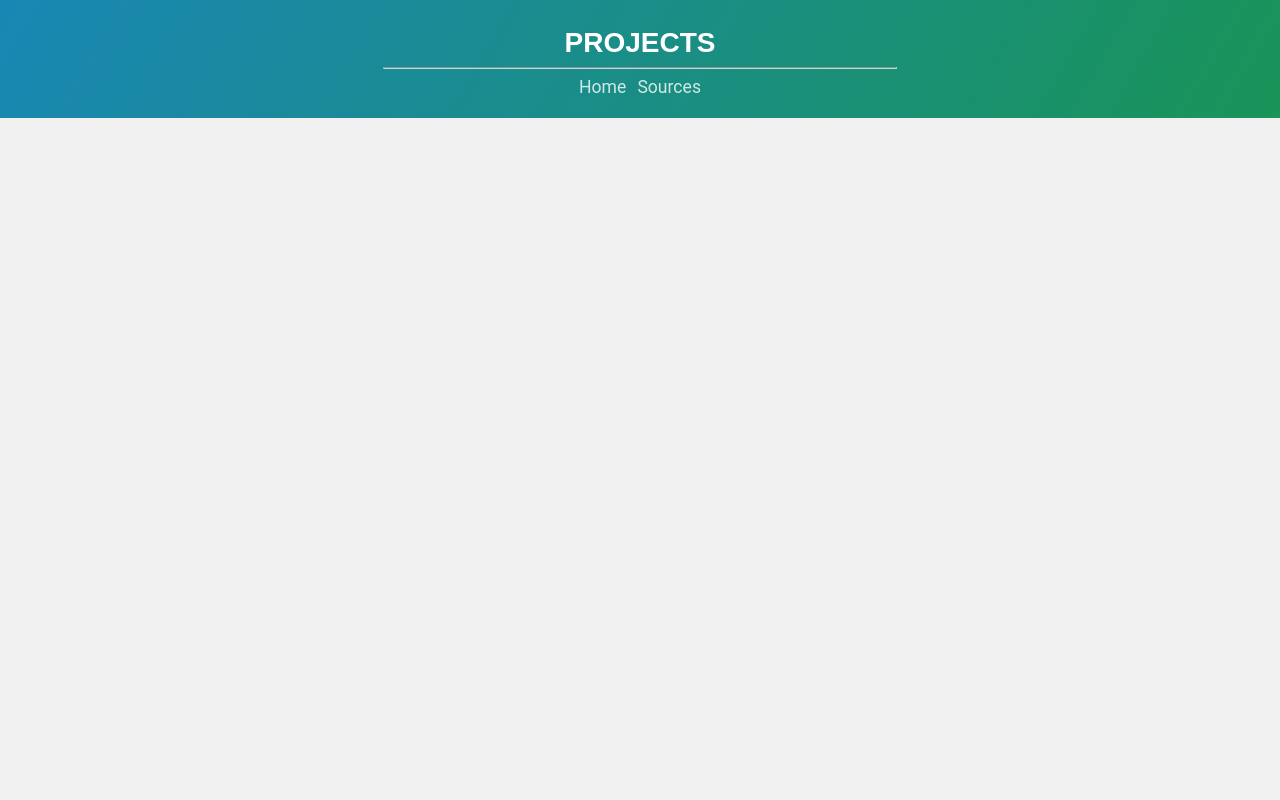
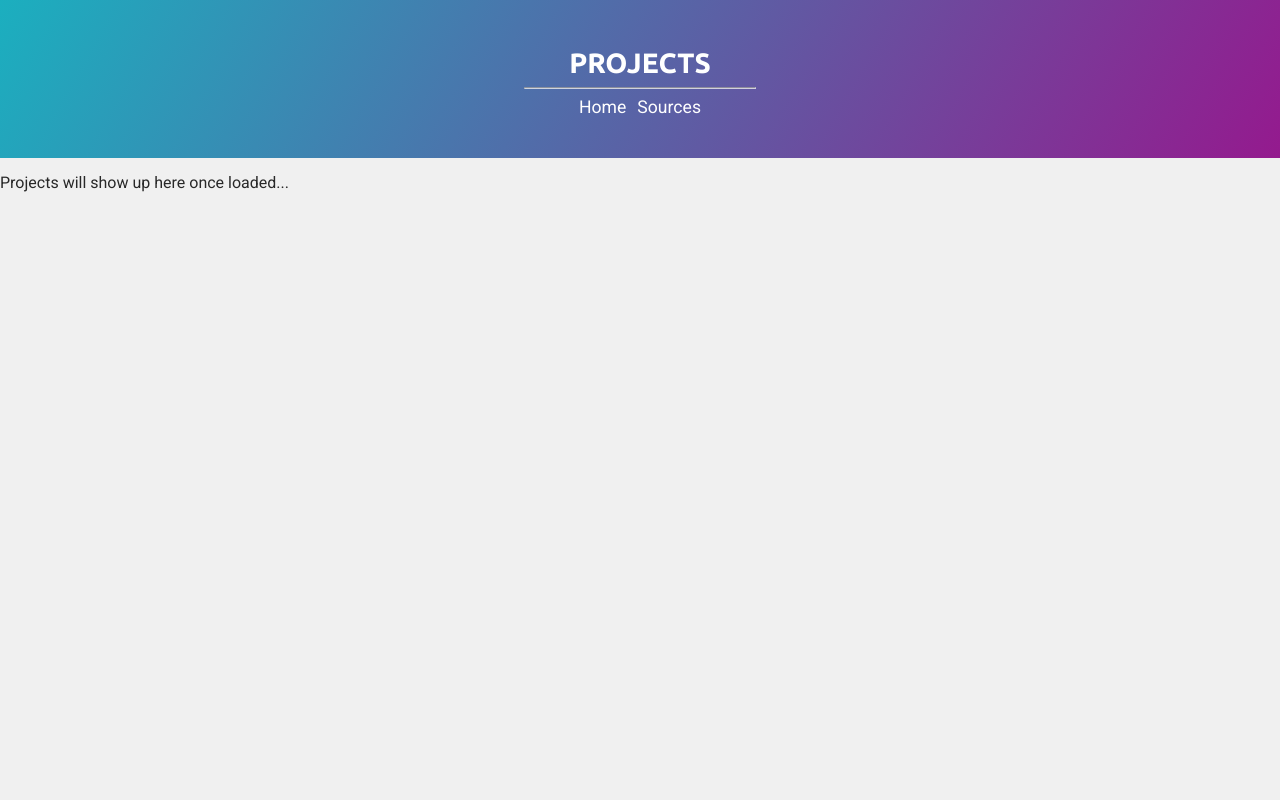
Before and after one commit to BrendonButler/web-portfolio, a PHP site: page / in a window 1280 px wide. Run offline with PHP 8.4, Linux system fonts and the light colour scheme; data that the repository does not hold is empty; some libraries are stand-ins or nearby versions.

Commit message:
converting index to html and mass cleanup

```diff
--- a/code/index.php
+++ b/code/index.html
@@ -1,10 +1,5 @@
 <!DOCTYPE html>
-<html>
-  <?php
-    $str = file_get_contents('http://code.sparkzz.net/res/data.json');
-
-    $json = json_decode($str, true); // decode the JSON into an associative array
-  ?>
+<html lang="en">
   <head>
     <title>Code | Brendon Butler</title>
 
@@ -17,7 +12,7 @@
     <meta name='copyright' content='Brendon Butler'>
     <meta name='language' content='EN'>
     <meta name='robots' content='index, follow'>
-    <meta name='revised' content='Wednesday, February 22nd, 2017, 6:52 pm'>
+    <meta name='revised' content='Saturday, February 11nd, 2023, 11:45 pm'>
     <meta name='author' content='Brendon Butler, contact@sparkzz.net'>
     <meta name='reply-to' content='contact@sparkzz.net'>
     <meta name='owner' content='Brendon Butler'>
@@ -30,8 +25,8 @@
     <meta name='apple-touch-fullscreen' content='yes'>
     <meta name='apple-mobile-web-app-status-bar-style' content='black'>
     <meta name='format-detection' content='telephone=no'>
-    <meta name='application-name' content='Brendon Butler' />
-    <meta name='msapplication-TileColor' content='#339966' />
+    <meta name='application-name' content='Brendon Butler'>
+    <meta name='msapplication-TileColor' content='#339966'>
     <meta name='viewport' content='width=device-width, initial-scale=1.0'>
 
     <script type='application/ld+json'>{"@content":"http://schema.org/","@type":"ItemList","itemListElement":["ModestAPI","Visionless"],"itemListOrder":"http://schema.org/ItemListOrderAscending","numberOfItems":2,"name":"Brendon Butler's Projects","image":"http://code.sparkzz.net/img/modestapi.png"}</script>
@@ -40,26 +35,17 @@
     <header>
       <h1>Projects</h1>
       <hr>
-      <ul>
-        <li><a href='http://www.sparkzz.net/'>Home</a></li>
-        <li><a href='http://www.github.com/BrendonButler'>Sources</a></li>
-      </ul>
+      <nav>
+        <ul>
+          <li><a href='http://www.sparkzz.net/'>Home</a></li>
+          <li><a href='http://www.github.com/BrendonButler'>Sources</a></li>
+        </ul>
+      </nav>
     </header>
-    <?php
-      foreach ($json as $project => $proj_data) {
-          echo '<section class=\'project\'>';
-          echo '<div class=\'img-left\'>';
-          echo '<a href=\''.$project.'/\'><img src=\'../img/'.$project.'-small.png\' alt=\''.$proj_data['human_name'].' logo\'></a>';
-          echo '</div>';
-          echo '<div class=\'desc\'>';
-          echo '<h2><a href=\''.$project.'/\'>'.$proj_data['human_name'].'</a></h2>';
-
-          $desc = explode(".", $proj_data['description']);
-
-          echo '<p>'.$desc[0].'.</p>';
-          echo '</div>';
-          echo '</section>';
-      }
-    ?>
+    <main>
+      <section>
+        <p>Projects will show up here once loaded...</p>
+      </section>
+    </main>
   </body>
 </html>
--- a/code/styles/code.css
+++ b/code/styles/code.css
@@ -1,33 +1,16 @@
 /* fonts */
-/* @import url(https://fonts.googleapis.com/css?family=Ubuntu:400,700|Roboto:400,300); */
+@import url(https://fonts.googleapis.com/css?family=Ubuntu:400,700|Roboto:400,300);
 
 /*
 * general
 */
 
-html, body {
-  min-width: 260px;
-  max-width: 100%;
-  width: 100%;
-  height: 100%;
+body {
   margin: 0;
-  padding: 0;
-  overflow-x: hidden;
-  background: rgb(240, 240, 240);
-  color: rgb(40, 40, 40);
-}
-
-.left {
-  float: left;
-}
-
-.center {
-  width: auto;
-  margin: auto;
-}
-
-.right {
-  float: right;
+  min-width: 400px;
+  background: #F0F0F0;
+  font-family: 'Roboto', sans-serif;
+  color: #282828;
 }
 
 
@@ -37,14 +20,9 @@ html, body {
 
 header {
   width: 80%;
-  padding: 20px 10%;
-  background: rgb(180, 180, 180);
-  background-image: linear-gradient(
-    120deg,
-    rgb(25, 135, 180),
-    rgb(26, 148, 88)
-  );
-  color: rgb(255, 255, 255);
+  padding: clamp(20px, 8vw, 40px) 10%;
+  background: #B4B4B4 linear-gradient(120deg, #1BAFBF, #941A8E);
+  color: #FFFFFF;
 }
 
 header h1 {
@@ -56,36 +34,33 @@ header h1 {
   text-transform: uppercase;
 }
 
-header ul {
+nav ul {
   margin: 0;
-  width: 100%;
   padding: 0;
   text-align: center;
   list-style-type: none;
-  overflow: hidden;
 }
 
-header li {
+nav li {
   display: inline;
 }
 
-header a {
-  margin: 1em .2em;
-  font-family: 'Roboto', sans-serif;
+nav a {
+  margin: 1em 0.2em;
   font-size: 1.1em;
   font-weight: 400;
   text-align: center;
   text-decoration: none;
-  color: rgb(255, 255, 255);
+  color: #FFFFFF;
+}
+
+nav a:hover {
+  color: #F5F5F5;
   opacity: 0.8;
 }
 
-header a:hover {
-  color: rgb(230, 230, 230);
-}
-
 header hr {
-  width: 75%;
+  width: clamp(200px, 18vw, 325px);
   opacity: 0.8;
 }
 
@@ -93,106 +68,3 @@ header hr {
 /*
 * projects
 */
-.project {
-  height: auto;
-  padding: 15px 10px;
-  clear: both;
-  overflow: hidden;
-}
-
-.project:nth-child(odd) {
-  background: rgb(245, 245, 245);
-}
-
-.project a {
-  color: rgb(0, 0, 0);
-}
-
-.project .img-left {
-  width: 100%;
-  float: left;
-  overflow: hidden;
-}
-
-.project .img-left a {
-  margin: 0 auto;
-  width: 150px;
-  overflow: hidden;
-  display: block;
-}
-
-.project img {
-  width: 150px;
-  height: 150px;
-  float: left;
-}
-
-.project .desc {
-  width: 100%;
-  float: left;
-}
-
-.project .desc h2 {
-  margin: 0 0 5px 0;
-  padding: 0;
-  text-align: center;
-}
-
-.project .desc h2 a {
-  text-decoration: none;
-}
-
-.project .desc p {
-  margin: 0;
-  padding: 0;
-  text-align: center;
-}
-
-
-/**
-* RESPONSIVE
-**/
-
-/* tablets/laptops */
-@media screen and (min-width: 768px) {
-  header hr {
-    width: 50%;
-  }
-
-  .project {
-    padding: 5px 10px;
-  }
-
-  .project .img-left {
-    width: 100px;
-  }
-
-  .project .img-left a {
-    margin: 0;
-    width: 100px;
-  }
-
-  .project img {
-    width: 100px;
-    height: 100px;
-  }
-
-  .project .desc {
-    margin: 22.5px 0px 0 20px;
-    width: auto;
-  }
-
-  .project .desc h2 {
-    text-align: left;
-  }
-
-  .project .desc p {
-    text-align: left;
-  }
-}
-
-@media screen and (min-width: 900px) {
-  .project {
-    padding: 15px 10%;
-  }
-}
```
